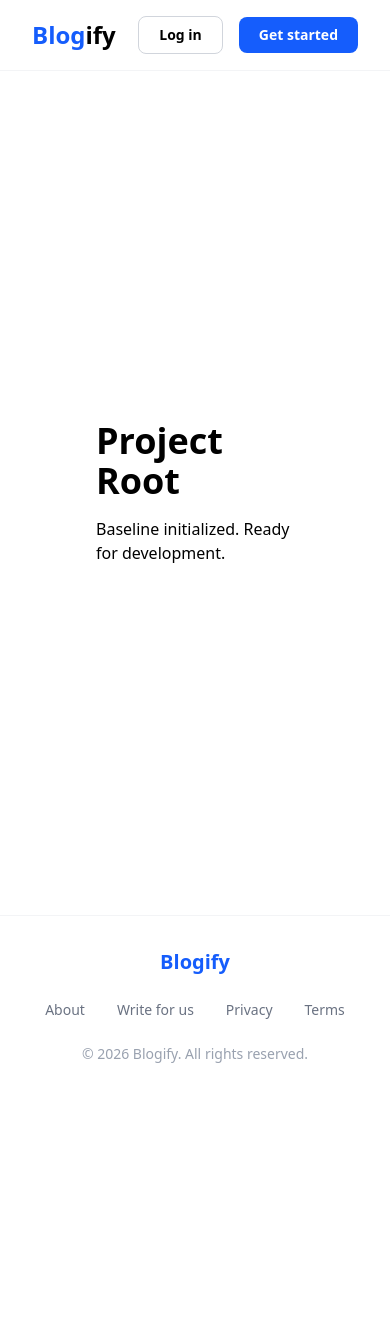
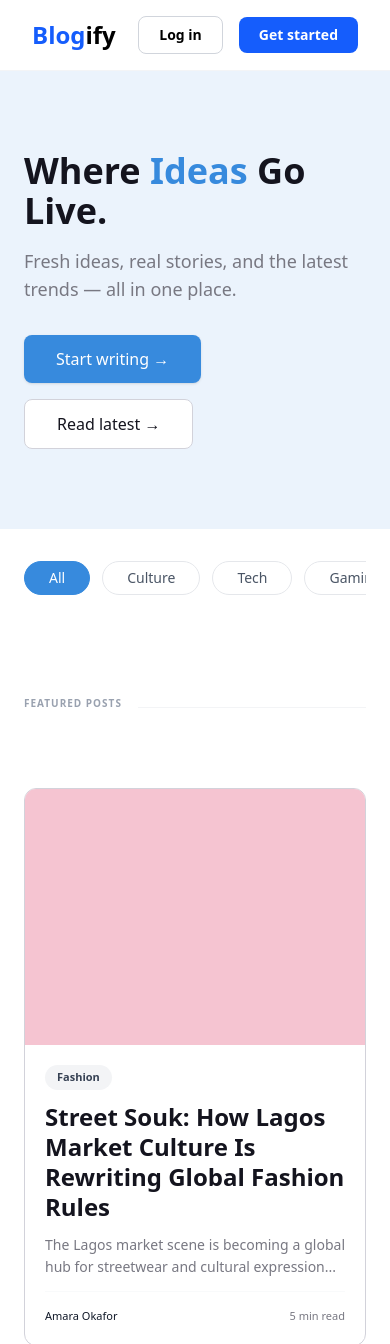
Before and after one commit to g93sambo/blog-platform, a Next.js app in the folder frontend/: page / in a window 390 px wide. Shown: the top 1344 px of the page. Before the commit the page ends 1096 px from the top, so only its background shows below. Built offline with nearby package versions, Linux system fonts and the light colour scheme.

Commit message:
feat: complete homepage assembly with dynamic filtering and visual polish

```diff
--- a/frontend/app/layout.tsx
+++ b/frontend/app/layout.tsx
@@ -1,8 +1,8 @@
 import type { ReactNode } from "react";
-import Header from "./components/Header";
+import Header from "../components/shared/Header";
 import "./globals.css";
-import footer from "./components/Footer";
-import Footer from "./components/Footer";
+import footer from "../components/shared/Footer";
+import Footer from "../components/shared/Footer";
 export default function RootLayout({
   children,
 }: {
--- a/frontend/app/page.tsx
+++ b/frontend/app/page.tsx
@@ -1,8 +1,23 @@
+'use client';
+
+import { useState } from "react";
+import { Hero } from "../components/home/Hero";
+import CategoryBar from "../components/home/CategoryBar";
+import PostGrid from "../components/home/PostGrid";
+
 export default function Home() {
+  const [activeCategory, setActiveCategory] = useState("All");
+
   return (
-    <main className="flex min-h-screen flex-col items-center justify-center p-24">
-      <h1 className="text-4xl font-bold">Project Root</h1>
-      <p className="mt-4">Baseline initialized. Ready for development.</p>
+    <main className="min-h-screen bg-white">
+      <Hero />
+      <div className="max-w-7xl mx-auto px-6">
+        <CategoryBar
+          activeCategory={activeCategory}
+          setActiveCategory={setActiveCategory}
+        />
+        <PostGrid activeCategory={activeCategory} />
+      </div>
     </main>
   );
 }
--- a/frontend/components/home/CategoryBar.tsx
+++ b/frontend/components/home/CategoryBar.tsx
@@ -1,16 +1,24 @@
+'use client';
+
 import { CategoryPill } from "../ui/CategoryPill";
+
+interface CategoryBarProps {
+  activeCategory: string;
+  setActiveCategory: (category: string) => void;
+}
 
 const categories = ["All", "Culture", "Tech", "Gaming", "Music", "Fashion", "Opinion", "Lifestyle"];
 
-export default function CategoryBar() {
+export default function CategoryBar({ activeCategory, setActiveCategory }: CategoryBarProps) {
   return (
-    <div className="flex gap-3 py-6 overflow-x-auto no-scrollbar">
-      {categories.map((cat) => (
-        <CategoryPill
-          key={cat}
-          label={cat}
-          isActive={cat === "All"} // To set "All" as active by default
-        />
+    <div className="flex gap-3 py-8 overflow-x-auto no-scrollbar mb-8">
+    {categories.map((cat) => (
+        <div key={cat} onClick={() => setActiveCategory(cat)} className="cursor-pointer">
+          <CategoryPill
+            label={cat}
+            isActive={cat === activeCategory}
+          />
+        </div>
       ))}
     </div>
   );
--- a/frontend/components/home/PostGrid.tsx
+++ b/frontend/components/home/PostGrid.tsx
@@ -1,52 +1,74 @@
+'use client';
+
 import { PostCard } from "../shared/PostCard";
 
-export default function PostGrid() {
+interface PostGridProps {
+  activeCategory: string;
+}
+
+export default function PostGrid({ activeCategory }: PostGridProps) {
+  const colors = ["#c7e3a6", "#ffcc80", "#b39ddb", "#f5c4d1", "#c3d2f8"];
+
+  const allPosts = Array.from({ length: 15 }).map((_, index) => ({
+    id: index,
+    category: index % 2 === 0 ? "Tech" : "Lifestyle",
+    title: `Insightful Article #${index + 1}`,
+    description: "Exploring the intersection of Human-Computer Interaction and modern software engineering frameworks.",
+    author: "Adongo K.",
+    readTime: "6 min",
+    color: colors[index % colors.length]
+  }));
+
+  const filteredPosts = activeCategory === "All"
+    ? allPosts
+    : allPosts.filter(post => post.category === activeCategory);
+
   return (
-    <section className="py-8 max-w-7xl mx-auto px-4">
-      <h3 className="text-[10px] font-bold text-gray-400 tracking-widest uppercase mb-4">Featured Stories</h3>
+    <section>
 
-      {/* TOP SECTION: Featured + 2 Small Side Cards */}
+      <div className="my-20 border-t border-gray-100 relative">
+        <span className="absolute -top-3 left-0 bg-white pr-4 text-[10px] font-bold tracking-widest text-gray-400 uppercase">
+          Featured Posts
+        </span>
+      </div>
+
+      {/* FEATURED SECTION: Only visible on "All" */}
+      {activeCategory === "All" && (
         <div className="grid grid-cols-1 lg:grid-cols-3 gap-6 mb-12">
-        {/* The Pointed Card (Featured) - Spans 2 columns */}
           <div className="lg:col-span-2">
             <PostCard
               variant="featured"
               category="Fashion"
               title="Street Souk: How Lagos Market Culture Is Rewriting Global Fashion Rules"
-            description="The Lagos market scene is becoming a global hub for streetwear..."
+              description="The Lagos market scene is becoming a global hub for streetwear and cultural expression..."
               author="Amara Okafor"
               readTime="5 min read"
               color="#f5c4d1"
             />
           </div>
-
-        {/* Two Stacked Small Cards on the right */}
           <div className="flex flex-col gap-6">
             <PostCard variant="small" category="Gaming" title="GTA VI Finally Drops..." author="Josh Levi" readTime="4 min" color="#c3d2f8" />
             <PostCard variant="small" category="Music" title="Rihanna & A$AP Rocky..." author="Sofia M." readTime="3 min" color="#f8bbd0" />
           </div>
         </div>
+      )}
 
-      {/* MIDDLE SECTION: Your Red Circled Row (Medium Transition Cards) */}
-      <div className="grid grid-cols-1 md:grid-cols-3 gap-6 mb-12">
-        <PostCard category="Tech" title="AI is eating software jobs." author="Kemi A." readTime="6 min" color="#c7e3a6" />
-        <PostCard category="Lifestyle" title="Why your 9-to-5 will never make you rich" author="Bola I." readTime="5 min" color="#ffcc80" />
-        <PostCard category="Opinion" title="Gen Z doesn't need therapy." author="Tolu N." readTime="4 min" color="#b39ddb" />
+      {/* TRANSITION & FEED */}
+      <div className="grid grid-cols-1 md:grid-cols-3 gap-10">
+        {filteredPosts.slice(0, 3).map((post) => (
+          <PostCard key={post.id} variant="small" {...post} />
+        ))}
       </div>
 
-      {/* BOTTOM SECTION: Detailed Feed (Large Vertical Cards) */}
-      <div className="grid grid-cols-1 md:grid-cols-3 gap-8">
-        {Array.from({ length: 12 }).map((_, index) => (
-          <PostCard
-            key={`feed-post-${index}`}
-            variant="medium"
-            title={`Evolution of Design: Part ${index + 1}`}
-            description="Exploring the intersection of Human-Computer Interaction and modern software engineering frameworks."
-            author="Adongo K."
-            readTime="6 min"
-            color="#c7e3a6"
-            category="Tech"
-          />
+      <div className="my-20 border-t border-gray-100 relative">
+        <span className="absolute -top-3 left-0 bg-white pr-4 text-[10px] font-bold tracking-widest text-gray-400 uppercase">
+          Other Posts
+        </span>
+      </div>
+
+      <div className="grid grid-cols-1 md:grid-cols-3 gap-10">
+        {filteredPosts.slice(3).map((post) => (
+          <PostCard key={post.id} variant="medium" {...post} />
         ))}
       </div>
     </section>
--- a/frontend/components/shared/PostCard.tsx
+++ b/frontend/components/shared/PostCard.tsx
@@ -13,29 +13,31 @@ export const PostCard = ({ category, title, author, readTime, color, description
   const isSmall = variant === 'small';
 
   return (
-    <article className={`flex flex-col overflow-hidden rounded-xl border border-[#d2d2da] bg-white transition-shadow hover:shadow-md h-full`}>
-      {/* Dynamic Banner Height */}
-      <div className={`${isFeatured ? 'h-40' : 'h-24'} w-full`} style={{ backgroundColor: color }} />
+    <article className="flex flex-col overflow-hidden rounded-xl border border-[#d2d2da] bg-white h-full transition-all hover:shadow-lg">
+      {/* Dynamic Banner Height: h-24 for small, h-48 for medium/vertical, h-64 for featured */}
+      <div
+        className={`${isSmall ? 'h-24' : isFeatured ? 'h-64' : 'h-48'} w-full transition-all`}
+        style={{ backgroundColor: color }}
+      />
 
-      <div className="flex flex-col p-4 flex-grow">
-        <span className="w-fit px-3 py-1 rounded-full bg-opacity-20 mb-3 text-[11px] font-medium"
-              style={{ backgroundColor: color, color: '#333' }}>
+      <div className="flex flex-col p-5 flex-grow gap-3">
+        <span className="w-fit px-3 py-1 rounded-full text-[11px] font-semibold bg-gray-100 text-gray-700">
           {category}
         </span>
 
-        <h2 className={`font-bold text-[#14141e] mb-2 ${isFeatured ? 'text-xl' : 'text-sm'}`}>
+        <h2 className={`font-bold text-[#14141e] leading-tight ${isFeatured ? 'text-2xl' : 'text-lg'}`}>
           {title}
         </h2>
 
-        {/* Only Featured and Medium cards get descriptions */}
-        {description && !isSmall && (
-          <p className="text-xs text-[#787882] line-clamp-3 mb-4 text-justify">
+        {description && (
+          <p className="text-sm text-[#787882] line-clamp-3 text-justify leading-relaxed">
             {description}
           </p>
         )}
 
-        <div className="mt-auto pt-2 text-[11px] text-[#787882]">
-          <span className="font-medium">{author}</span> · {readTime}
+        <div className="mt-auto pt-4 flex justify-between items-center text-[11px] text-[#787882] border-t border-gray-50">
+          <span className="font-medium text-gray-900">{author}</span>
+          <span>{readTime}</span>
         </div>
       </div>
     </article>
```
Also changed, not shown: frontend/components/shared/Footer.tsx (renamed from frontend/app/components/Footer.tsx), frontend/components/shared/Header.tsx (renamed from frontend/app/components/Header.tsx). Lines whose indentation alone changed are shown as unchanged.
